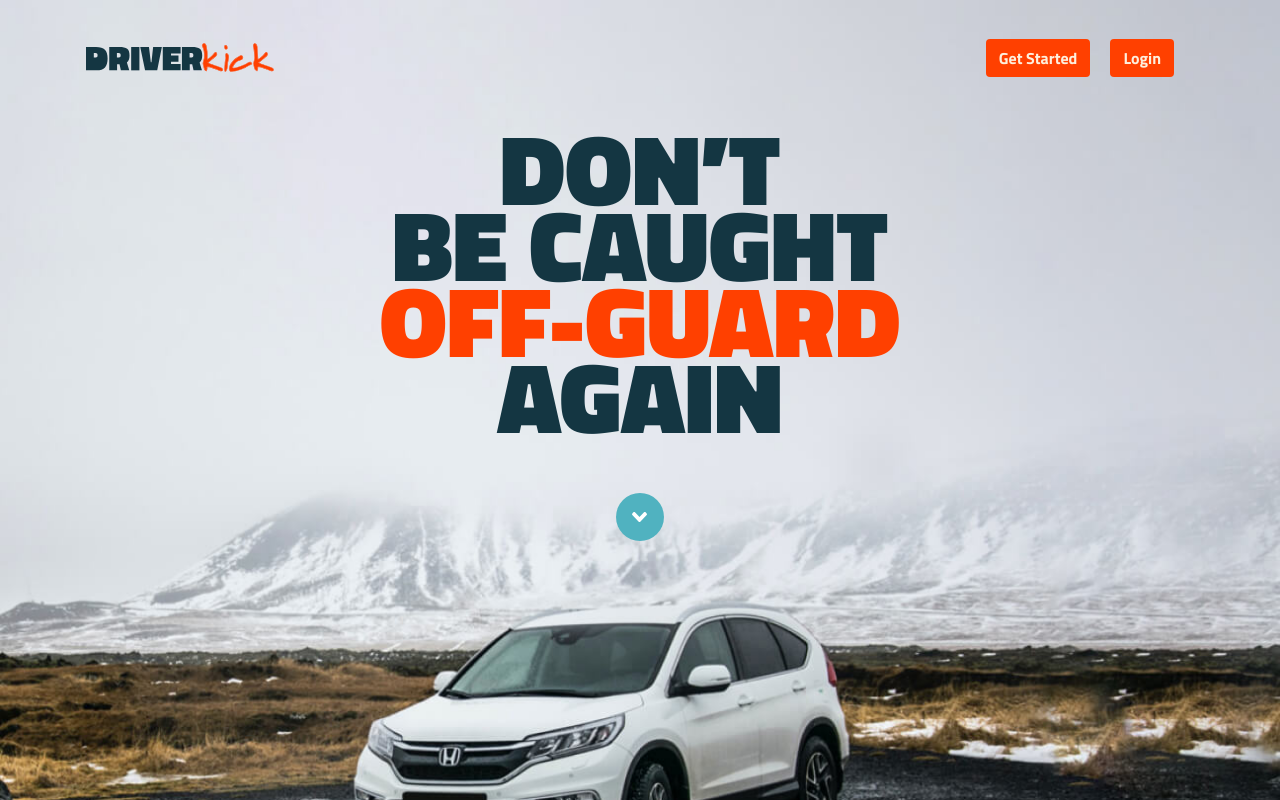
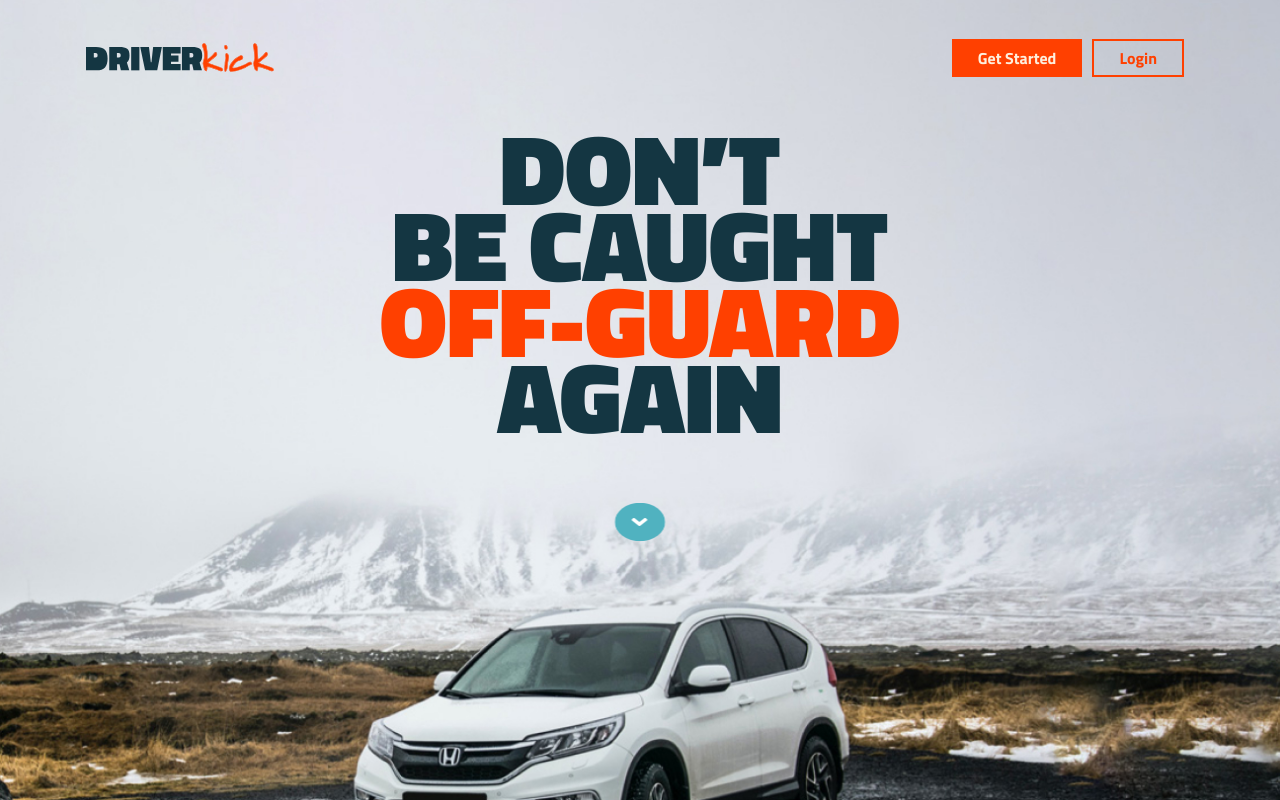
Before and after one commit to NinaRocket/DRIVERkick, a React (Create React App) app in the folder client/: page / in a window 1280 px wide. Shown: the top 800 px of the page. Built offline with nearby package versions, Linux system fonts and the light colour scheme.

Commit message:
Added hero animation and button hoverstates

```diff
--- a/client/src/components/GlobalNavBar/index.js
+++ b/client/src/components/GlobalNavBar/index.js
@@ -72,7 +72,7 @@ function GlobalNavBar() {
                         </button>
                                 <button
                                     type="button"
-                                    className="btn"
+                                    className="btn g__btn-outline"
                                     onClick={login}
                                 >
                                     Login
--- a/client/src/components/GlobalNavBar/style.css
+++ b/client/src/components/GlobalNavBar/style.css
@@ -1,6 +1,17 @@
 .global-nav {
     padding-top: 30px;
     z-index: 5;
+}
+
+.global-nav__logo {
+    transition: ease-in-out .2s;
+}
+
+.global-nav__logo:hover {
+    transform:matrix(1.00,0.00,-0.50,1.00,0,0);
+    -ms-transform:matrix(1.00,0.00,-0.50,1.00,0,0);
+    -webkit-transform:matrix(1.00,0.00,-0.50,1.00,0,0);
+    transition: ease-in-out .2s;
 }
 
 .global-nav__btn-group {
@@ -8,7 +19,7 @@
 }
 
 .global-nav__btn-group > button {
-    margin-right: 20px;
+    margin-right: 10px;
 }
 
 .global-nav__nav-dashboards {
--- a/client/src/components/Home/HomeHero/index.js
+++ b/client/src/components/Home/HomeHero/index.js
@@ -25,7 +25,7 @@ function HomeHero() {
                 <br />
             Again
             </h1>
-            <button onClick={scroll} className="home-hero__anchor-btn g__btn-reset" >
+            <button onClick={scroll} className="home-hero__anchor-btn g__btn-reset anchor-bounce" >
                 <img src={anchorCricleBtn} alt="Scroll down button" />
             </button>
 
--- a/client/src/components/Home/HomeHero/style.css
+++ b/client/src/components/Home/HomeHero/style.css
@@ -1,5 +1,5 @@
 .home-hero__bg {
-    background: url('../../../images/home/home-hero-bg.jpg') center / cover no-repeat;
+    background: url('../../../images/home/home-hero-bg-lg.jpg') center / cover no-repeat;
     color: #143642;
     text-align: center;
     height: 1050px;
@@ -14,6 +14,29 @@
 
 .home-hero__anchor-btn {
     margin-top: 50px;
+    align-self: flex-end;
+    animation-duration: 2s;
+    animation-iteration-count: infinite;
+    transform-origin: bottom;
+}
+
+.home-hero__anchor-btn:hover {
+   opacity: .5;
+   transition: ease .5;
+}
+
+.anchor-bounce {
+    animation-name: anchor-bounce;
+    animation-timing-function: cubic-bezier(1.280, 0.840, 0.420, 1);
+}
+@keyframes anchor-bounce {
+    0%   { transform: scale(1,1)      translateY(0); }
+    10%  { transform: scale(1.1,.9)   translateY(2px); }
+    30%  { transform: scale(.9,1.1)   translateY(-4px); }
+    50%  { transform: scale(1.05,.80) translateY(0); }
+    57%  { transform: scale(1,1)      translateY(0); }
+    64%  { transform: scale(1,1)      translateY(0); }
+    100% { transform: scale(1,1)      translateY(0); }
 }
 
 
@@ -24,6 +47,7 @@
         margin-top: -153px;
         padding-top: 185px;
         height: 800px;
+        background: url('../../../images/home/home-hero-bg.jpg') center / cover no-repeat;
     }
 
     .home-hero__h1 {
@@ -32,7 +56,7 @@
     }
 
     .home-hero__anchor-btn {
-        margin-top: 25px;
+        margin-top: 20px;
     }
 
 
--- a/client/src/global.css
+++ b/client/src/global.css
@@ -136,12 +136,36 @@ button:focus {
   box-shadow: 0 0 0 0.2rem rgba(0,123,255,.25);
 }
 
+button:hover {
+  background-color: #50B2C0;
+  transition: ease .3s;
+}
+
 .btn {
   font-weight: bold;
+  padding: 5px 25px;
+  border-radius: 0;
 }
 
 .g__btn-reset  {
   background: none;
+}
+
+.g__btn-reset:hover  {
+  background: none;
+}
+
+.g__btn-outline {
+  background: none;
+  border: 2px solid #FF4000;
+  color: #FF4000;
+}
+
+.g__btn-outline:hover {
+  background: #50B2C0;
+  border: 2px solid #50B2C0;
+  color: #FEEFDD;
+  transition: ease .3s;
 }
 
 .form-control, input {
```
Also changed, not shown: client/src/images/home/home-hero-bg-lg.jpg (added).
